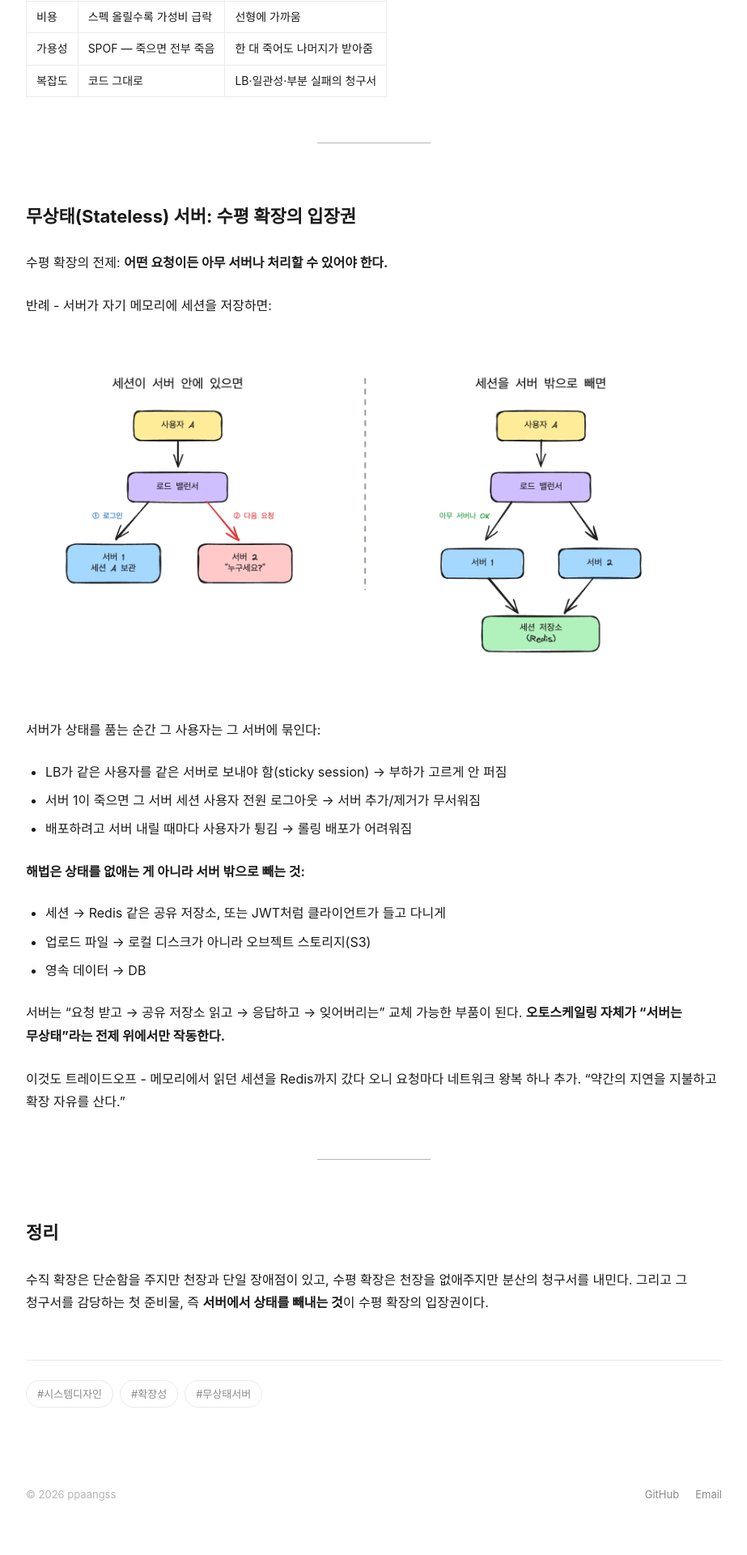
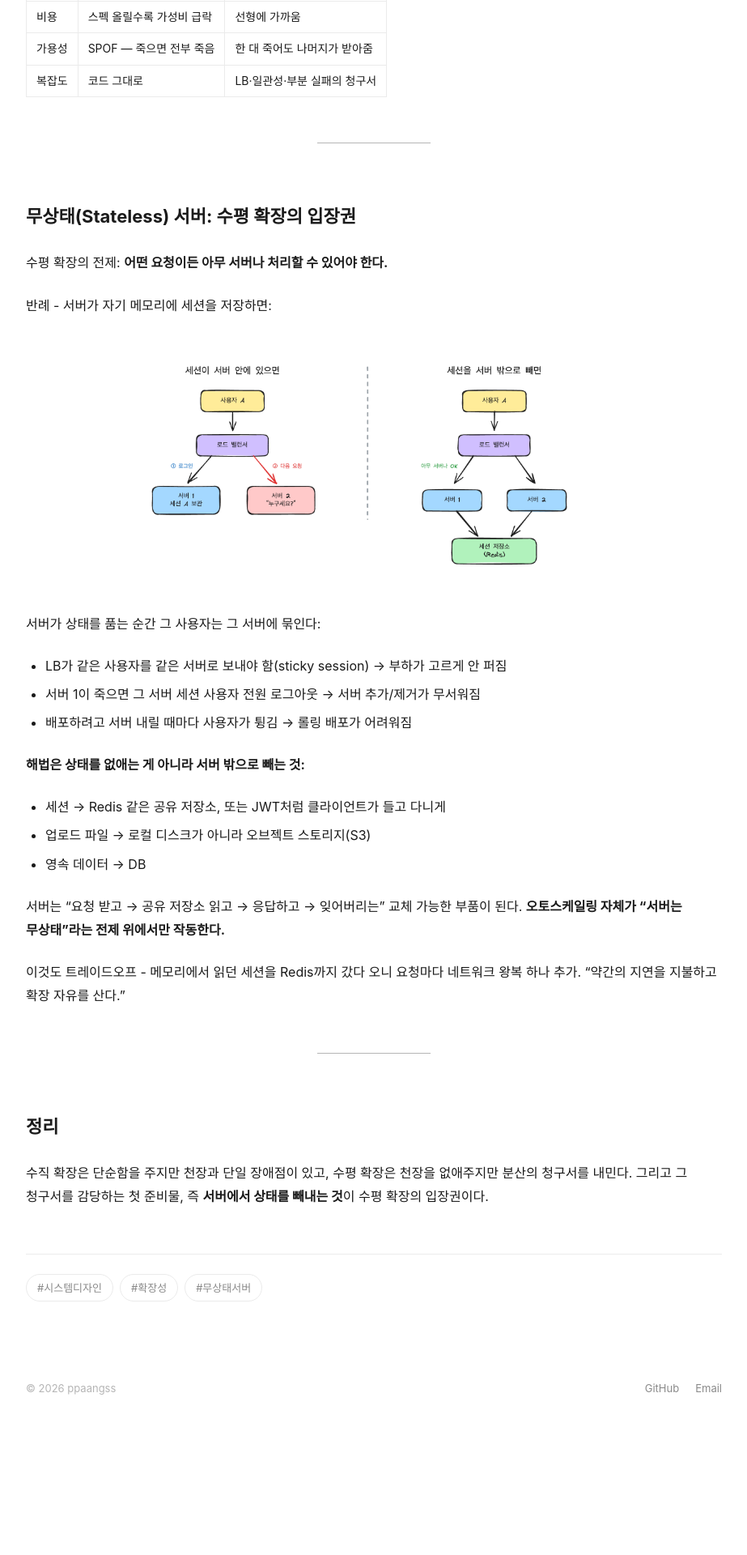
Before and after one commit to ppaangss/ppaangss.github.io, a Jekyll site: the page built from _posts/2026-09-26-scalability.md, in a window 1280 px wide. Shown: the part 2245-4165 px from the top of the page at 81% size, without its empty margins (178-1101 px from the left). Built offline with Jekyll 4.4.1, drawn with Linux system fonts in a browser that asks for light colours; some web fonts are replaced; after the commit the page ends 4034 px from its top, so only the background shows below that.

Commit message:
style: 본문 이미지 기본 폭 620px 상한 + 가운데 정렬

```diff
--- a/assets/css/main.css
+++ b/assets/css/main.css
@@ -471,7 +471,9 @@ main { flex: 1; }
 html { scroll-behavior: smooth; }
 
 .post-body img {
-  max-width: 100%;
+  max-width: min(100%, 620px);
+  display: block;
+  margin: 0 auto;
   border-radius: 8px;
 }
 
```
